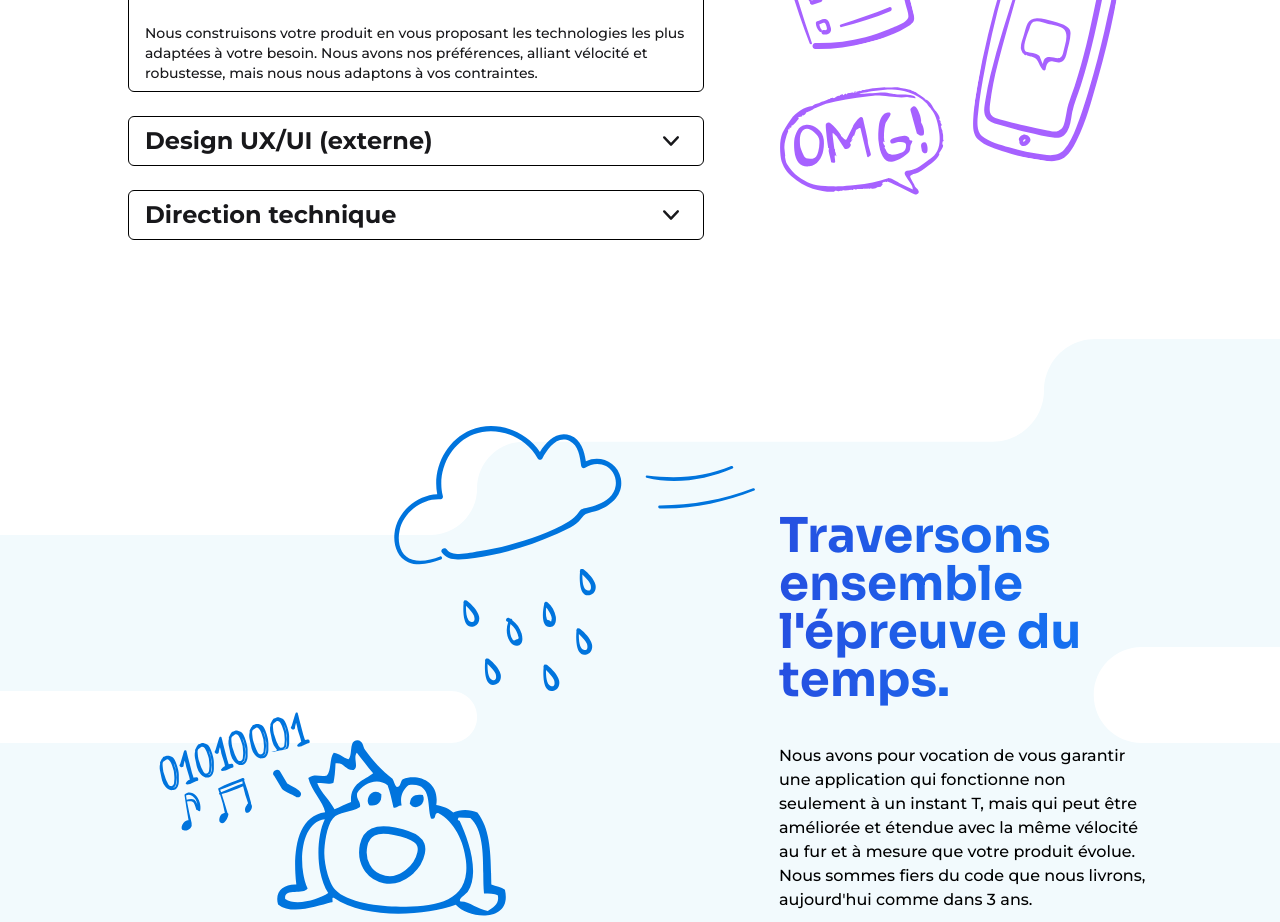
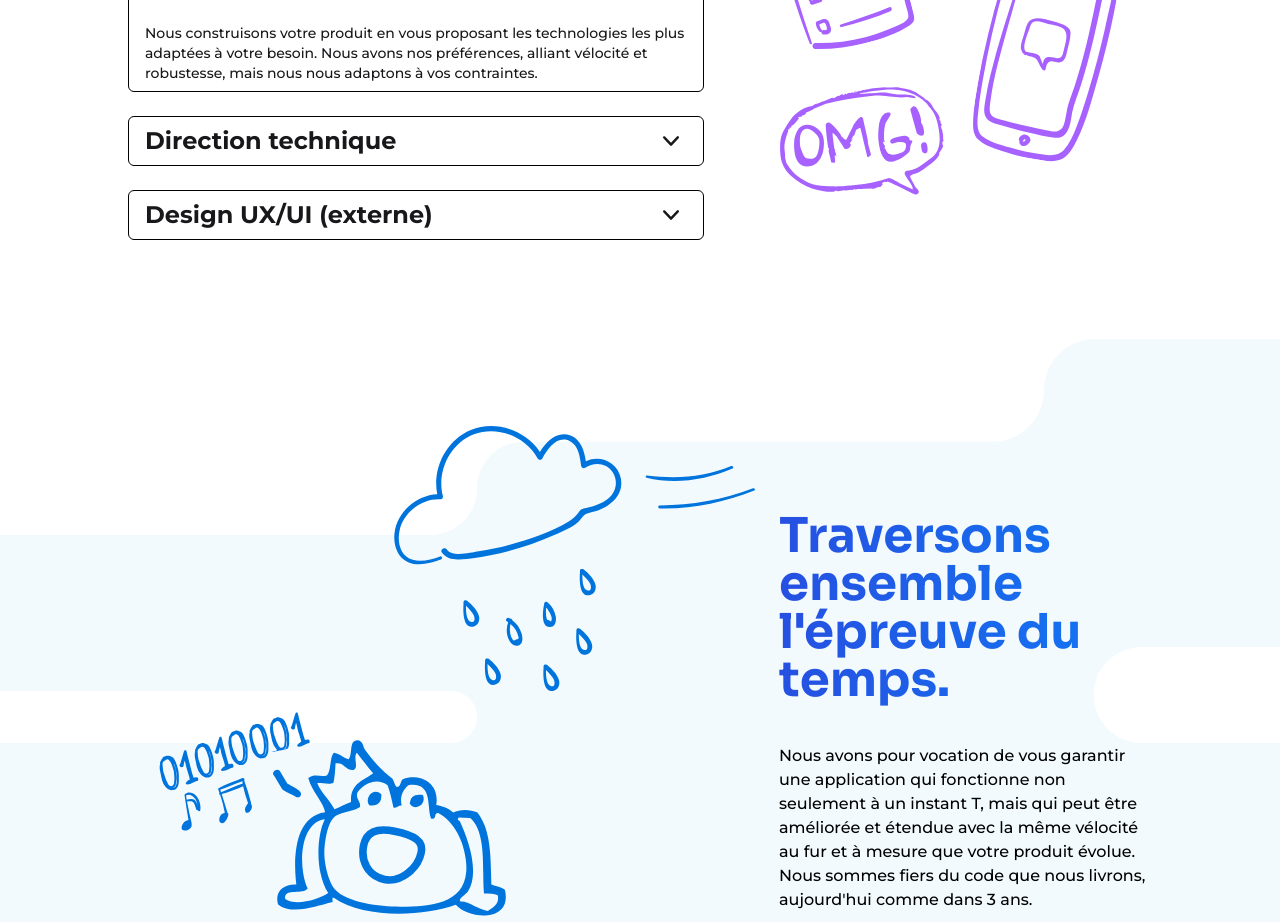
Before and after one commit to qrafttech/website, a Next.js app: page / in a window 1280 px wide. Shown: the part 1160-2082 px from the top of the page. Built offline with nearby package versions, Linux system fonts and the light colour scheme.

Commit message:
refactor(Services): position UX/UI Design at the end since it's contract work

```diff
--- a/app/Services.tsx
+++ b/app/Services.tsx
@@ -30,12 +30,12 @@ export default function Services() {
           defaultOpen
         />
         <Disclosure
-          title="Design UX/UI (externe)"
-          content="Qraft est composé uniquement de développeur.euse.s, mais un produit performant n’est rien sans une bonne interface. Nous travaillons avec des designers créatifs et pragmatiques ; ils connaissent les contraintes du développement et imaginent des interfaces utilisables et rapides à implémenter."
+          title="Direction technique"
+          content="Les expert.e.s de Qraft ont été CTO ou VP Engineering dans plusieurs startups. Nous savons recruter et encadrer votre future équipe de développeurs."
         />
         <Disclosure
-          title="Direction technique"
-          content="Les expert.e.s de Qraft ont été CTO ou VP Engineering dans plusieurs startups. Nous savons recruter et encadrer votre future équipe de développeurs."
+          title="Design UX/UI (externe)"
+          content="Qraft est composé uniquement de développeur.euse.s, mais un produit performant n&#39;est rien sans une bonne interface. Nous travaillons avec des designers créatifs et pragmatiques ; ils connaissent les contraintes du développement et imaginent des interfaces utilisables et rapides à implémenter."
         />
       </div>
       <Image
```
